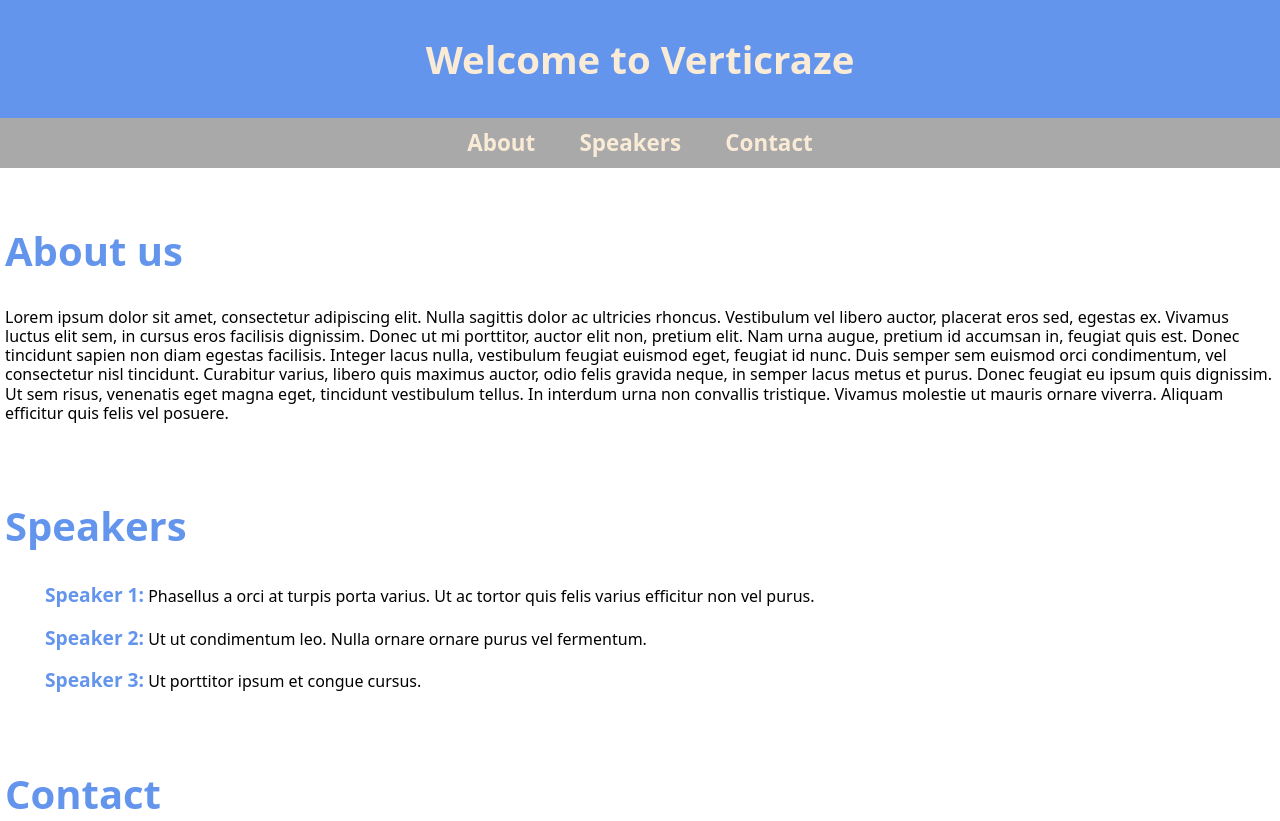
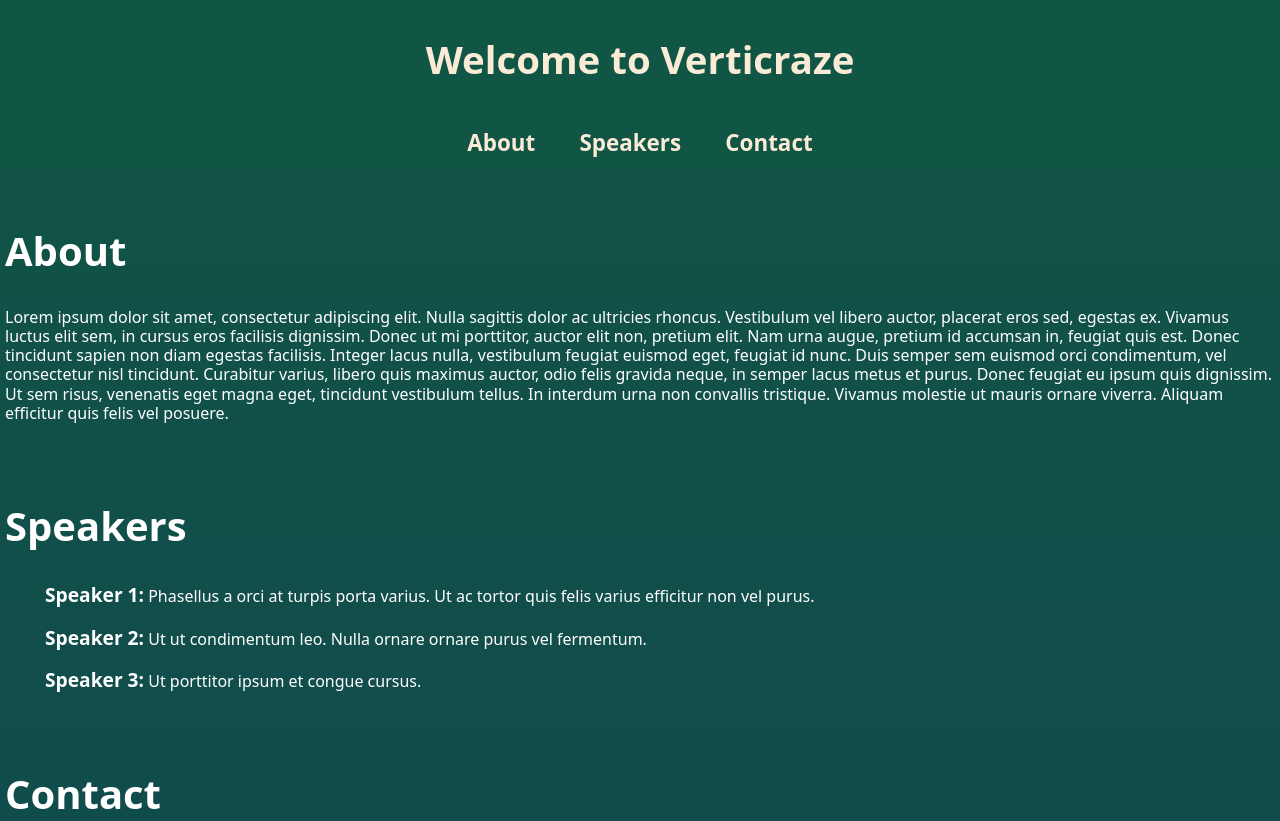
Before and after one commit to Verticraze/Event-Webpage-Template, a plain HTML site: page index.html in a window 1280 px wide. Shown: the top 821 px of the page. Drawn offline with Linux system fonts and the light colour scheme.

Commit message:
design:Changed the colors of the header,body and of all the embedded elements

```diff
--- a/index.html
+++ b/index.html
@@ -7,11 +7,13 @@
             margin: 0;
             padding: 0;
             line-height: 1.2;
+            background: linear-gradient(#154,#145);
+            color: #fff;
         }
 
         header
         {
-            background-color: cornflowerblue;
+            background-color: #154;
             color: antiquewhite;
             padding: 10px 0px;
             text-align: center;
@@ -21,7 +23,7 @@
 
         nav
         {
-            background-color: darkgrey;
+            background-color: #154;
             text-align: center;
             padding: 12px 0;
         }
@@ -36,13 +38,13 @@
         }
         nav :hover
         {
-            color: cornflowerblue;
+            color: #fff;
             text-decoration: underline;
         }
         section h1
         {
             font-size: 2.5rem;
-            color: cornflowerblue;
+            color: #fff;
         }
         section
         {
@@ -56,7 +58,7 @@
         }
         ul li strong
         {
-            color: cornflowerblue;
+            color: #fff;
             font-size: 1.2rem;
         }
 
@@ -71,7 +73,7 @@
             display: block;
             margin-bottom: 8px;
             font-weight: 600;
-            color: cornflowerblue;
+            color: #fff;
         }
         form input,form textarea,form button
         {
@@ -114,7 +116,7 @@
        </nav>
 
        <section id="About">
-        <h1>About us</h1>
+        <h1>About</h1>
 
         <p>
             Lorem ipsum dolor sit amet, consectetur adipiscing elit. Nulla sagittis dolor ac ultricies rhoncus. Vestibulum vel libero auctor, placerat eros sed, egestas ex. Vivamus luctus elit sem, in cursus eros facilisis dignissim. Donec ut mi porttitor, auctor elit non, pretium elit. Nam urna augue, pretium id accumsan in, feugiat quis est. Donec tincidunt sapien non diam egestas facilisis. Integer lacus nulla, vestibulum feugiat euismod eget, feugiat id nunc. Duis semper sem euismod orci condimentum, vel consectetur nisl tincidunt. Curabitur varius, libero quis maximus auctor, odio felis gravida neque, in semper lacus metus et purus. Donec feugiat eu ipsum quis dignissim. Ut sem risus, venenatis eget magna eget, tincidunt vestibulum tellus. In interdum urna non convallis tristique. Vivamus molestie ut mauris ornare viverra. Aliquam efficitur quis felis vel posuere.
```
